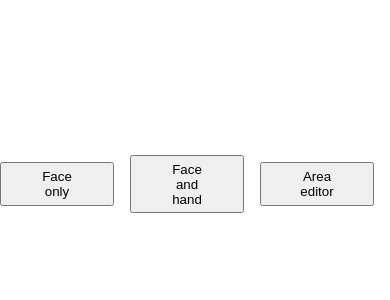
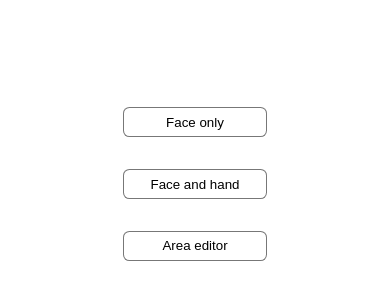
Before and after one commit to cincplug/lukonica, a React (Create React App) app: page / in a window 390 px wide. Shown: the part 238-538 px from the top of the page. Built offline with nearby package versions, Linux system fonts and the light colour scheme.

Commit message:
Improve mobile and desktop menu

```diff
--- a/src/styles.scss
+++ b/src/styles.scss
@@ -1,6 +1,7 @@
 :root {
   --color-white: #fff;
   --color-white-dimmed: #fffe;
+  --color-black: #222;
   --color-half-black: #0008;
   --color-blue: #2df;
   --color-dark-blue: #08a;
@@ -14,8 +15,11 @@ body {
 }
 
 button {
-  margin: 0 1rem 0 0;
-  padding: 0.3rem 2rem;
+  margin: 0;
+  padding: 0.4rem 1rem;
+  background-color: var(--color-white);
+  border: 1px solid var(--color-half-black);
+  border-radius: 0.4rem;
 }
 
 .menu {
@@ -28,20 +32,32 @@ button {
   background: var(--color-white-dimmed);
   margin: 0;
   display: grid;
-  grid-template-columns: repeat(4, minmax(0, 1fr));
+  grid-template-columns: repeat(12, minmax(0, 1fr));
   grid-gap: 0.6rem;
+  grid-auto-rows: auto;
   @media (max-width: 512px) {
     width: auto;
     height: auto;
-    grid-template-columns: repeat(2, minmax(0, 1fr));
     bottom: 0;
     top: auto;
     grid-gap: 0.4rem;
+    padding: 0.4rem;
     .control {
-      grid-column: span 1;
+      grid-column: span 6;
+      &--color,
+      &--checkbox {
+        grid-column: span 3;
+      }
+      &--select {
+        grid-column: span 3;
+      }
+      &--imageUrl {
+        grid-column: span 6;
+      }
     }
     button {
-      grid-column: span 1;
+      grid-column: span 4;
+      padding: 0.5rem 0;
     }
   }
 }
@@ -50,29 +66,35 @@ button {
   display: flex;
   flex-direction: column-reverse;
   justify-content: flex-start;
-  grid-column: 1 / span 4;
+  grid-column: 1 / span 12;
   border: none;
   padding: 0;
   font-size: 0.8rem;
-  // &--range {
-  //   grid-column: 1 / span 4;
-  //   // @include mobile-landscape {
-  //   //   grid-column: span 2;
-  //   // }
-  // }
   &--checkbox {
     flex-direction: row;
     align-self: center;
-    grid-column: 3 / span 2;
+    justify-content: flex-end;
+    grid-column: span 6;
   }
   &--color {
-    grid-column: span 2;
+    grid-column: span 6;
     position: relative;
     width: 1rem;
   }
   &__button {
-    grid-column: span 4;
+    grid-column: span 12;
     width: 100%;
+  }
+  &--select {
+    grid-column: span 6;
+    select {
+      width: 100%;
+    }
+  }
+  &--imageUrl {
+    input {
+      max-width: 100%;
+    }
   }
 }
 label {
@@ -105,6 +127,13 @@ label {
   align-items: center;
   button {
     width: 9rem;
+    margin-right: 1rem;
+  }
+  @media (max-width: 512px) {
+    flex-direction: column;
+    button {
+      margin: 1rem;
+    }
   }
 }
 
```
